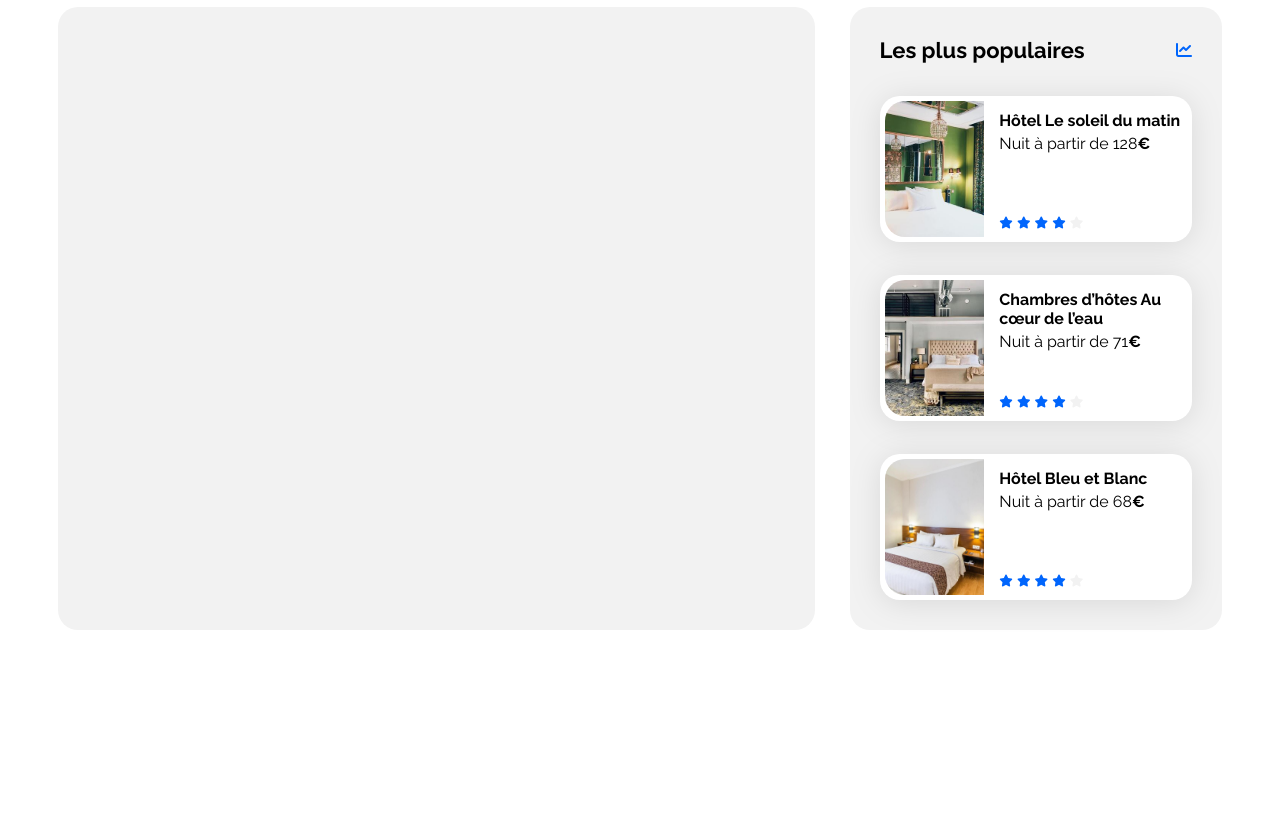
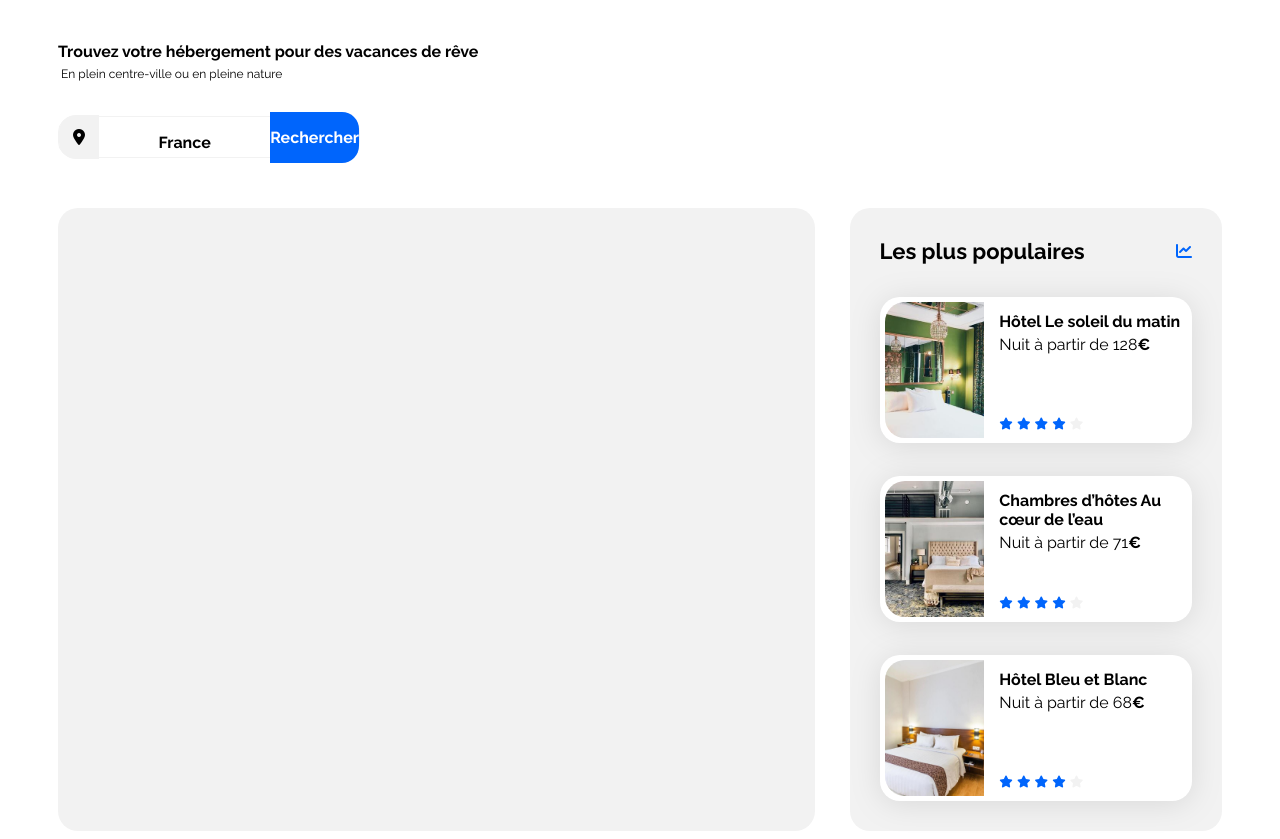
Before and after one commit to MaxinC0de/Booki, a plain HTML site: page index.html in a window 1280 px wide. Shown: the part 40-879 px from the top of the page. Before the commit the page ends 800 px from the top, so only its background shows below. Drawn offline with Linux system fonts and the light colour scheme.

Commit message:
form to  complete

```diff
--- a/css/style.css
+++ b/css/style.css
@@ -80,6 +80,67 @@ a {
 .neutral-star {
     color: var(--main-bg-color)
 }
+
+/*********** FORM ZONE  *************/
+
+.h1-form {
+    font-size: 16px;
+    margin: 45px 0px 3px 0px;
+    padding: 0;
+}
+
+.p-form {
+    font-size: 12px;
+    margin: 6px 3px 12px 3px;
+}
+
+.location-form {
+    display: flex;
+    justify-content: space-between;
+    align-items: center;
+
+    margin: 35px 0px 50px 0px;
+
+    border-radius: 16px;
+
+    height: 40px;
+    width: 300px;
+
+    border: #f2f2f2 solid 1px;
+
+
+}
+
+#research-1{
+    background-color: #f2f2f2;
+
+    margin:auto;
+    padding: 14px;
+
+    border-radius: 17px 0px 0px 17px;
+
+    box-sizing: border-box;
+
+
+}
+
+#research-2 {
+    margin: auto;
+
+    box-sizing: border-box;
+}
+
+#research-3 {
+    color: #ffffff;
+    background-color: #0065FC;
+
+    border-radius: 0px 17px 17px 0px;
+
+    box-sizing: border-box;
+
+}
+
+
 
 /****** Hebergements And Populaires ***********/
 .hebergements-and-populaires {
--- a/index.html
+++ b/index.html
@@ -24,6 +24,19 @@
             </nav>
         </header>
         <main>
+            <section>
+                <h1 class="h1-form">Trouvez votre hébergement pour des vacances de rêve</h1>
+                <p class="p-form">En plein centre-ville ou en pleine nature</p>
+            </section>
+            <section>
+                <form action="" method="get">
+                    <div class="location-form">
+                        <div><i id="research-1" class="fa-solid fa-location-dot" style="color: #000000;"></i></div>
+                        <div id="research-2"><strong><p>France</p></strong></div>
+                        <div id="research-3"><strong><p>Rechercher</p></strong></div>
+                    </div>
+                </form>
+            </section>
             <div class="hebergements-and-populaires">
                 <section class="hebergements">
 
```
